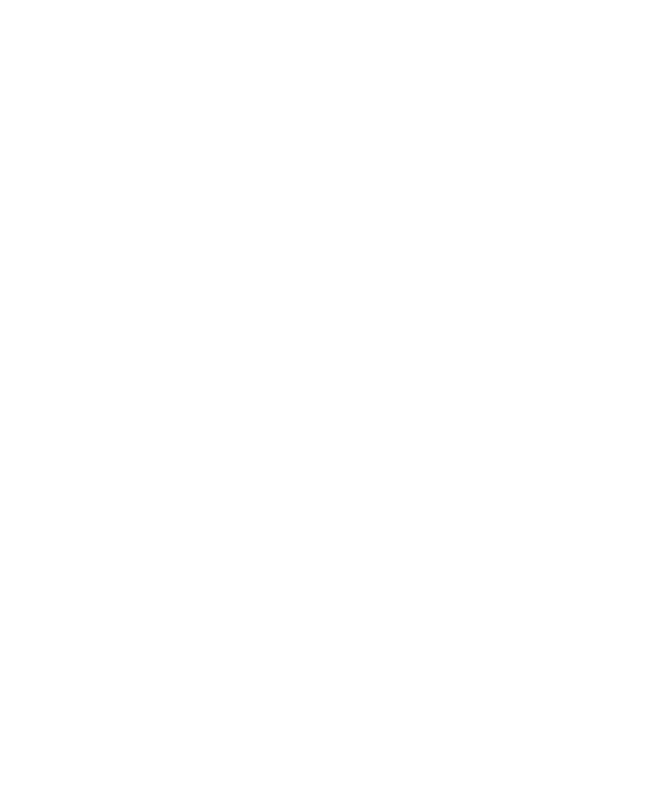
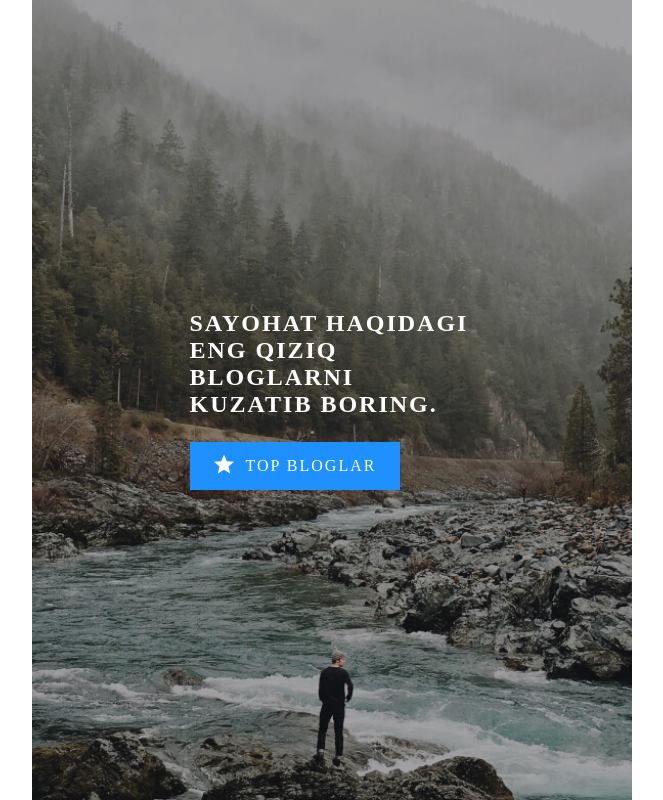
Before and after one commit to Abdullohuzb/exercize-articles-bg-pseudelement, a plain HTML site: page index.html in a window 1280 px wide. Shown: the whole page, without its empty margins (8-671 px from the left). Drawn offline with Linux system fonts and the light colour scheme.

Commit message:
Add hero part

```diff
--- a/css/styles.css
+++ b/css/styles.css
@@ -40,5 +40,88 @@ img {
 
 /* MAIN-CONTENT */
 .main-content {
+  display: flex;
+  flex-direction: column;
   flex-grow: 1;
 }
+
+
+/* GLOBAL-WRAPPER */
+.globel-wrapper {
+  flex-grow: 1;
+  display: flex;
+  width: 100%;
+  max-width: 1200px;
+  margin-left: auto;
+  margin-right: auto;
+}
+
+/* HERO */
+.hero {
+  display: flex;
+  justify-content: center;
+  align-items: center;
+  width: 100%;
+  max-width: 600px;
+  background-image: url("../img/left-bg.jpg");
+  background-repeat: no-repeat;
+  background-size: cover;
+  background-position: center bottom;
+}
+
+.hero-content {
+  max-width: 285px;
+}
+
+.hero-heading {
+  margin-top: 0;
+  margin-bottom: 24px;
+  font-size: 24px;
+  line-height: normal;
+  letter-spacing: 2px;
+  color: #fff;
+  text-transform: uppercase;
+}
+
+.hero-link {
+  display: inline-block;
+  background-color: #1e90ff;
+  color: #fff;
+  text-decoration: none;
+  text-transform: uppercase;
+  letter-spacing: 2px;
+}
+
+.hero-link-inner {
+  display: flex;
+  padding: 12px 24px;
+}
+
+.hero-link-inner::before {
+  width: 20px;
+  height: 20px;
+  margin-right: 12px;
+  background-image: url("../img/icon-star.svg");
+  background-repeat: no-repeat;
+  background-size: contain;
+  background-position: center center;
+  content: "";
+}
+
+.hero-link-text {
+
+}
+
+
+/* RETINA BG */
+@media
+only screen and (-webkit-min-device-pixel-ratio: 2),
+only screen and (   min--moz-device-pixel-ratio: 2),
+only screen and (     -o-min-device-pixel-ratio: 2/1),
+only screen and (        min-device-pixel-ratio: 2),
+only screen and (                min-resolution: 192dpi),
+only screen and (                min-resolution: 2dppx) {
+  .hero {
+    background-image: url("../img/left-bg@2x.jpg");
+  }
+}
--- a/index.html
+++ b/index.html
@@ -1,10 +1,10 @@
 <!DOCTYPE html>
-<html lang="en">
+<html lang="uz">
 <head>
   <meta charset="UTF-8">
   <meta http-equiv="X-UA-Compatible" content="IE=edge">
   <meta name="viewport" content="width=device-width, initial-scale=1.0">
-  <title>Project</title>
+  <title>Sayohat haqida sayt</title>
 
   <!-- Stylesheets -->
   <link rel="stylesheet" href="css/normalize.css">
@@ -12,6 +12,23 @@
 </head>
 <body>
 
+  <main class="main-content">
+    <div class="globel-wrapper">
+
+      <!-- HERO -->
+      <div class="hero">
+        <div class="hero-content">
+          <h1 class="hero-heading">Sayohat haqidagi eng qiziq bloglarni kuzatib boring.</h1>
+          <a class="hero-link" href="#">
+            <span class="hero-link-inner">
+              <span class="hero-link-text">Top bloglar</span>
+            </span>
+          </a>
+        </div>
+      </div>
+
+    </div>
+  </main>
 
 
   <script src="js/main.js"></script>
```
Also changed, not shown: img/icon-star.svg (added), img/left-bg.jpg (added), img/left-bg@2x.jpg (added), 1 other file.
